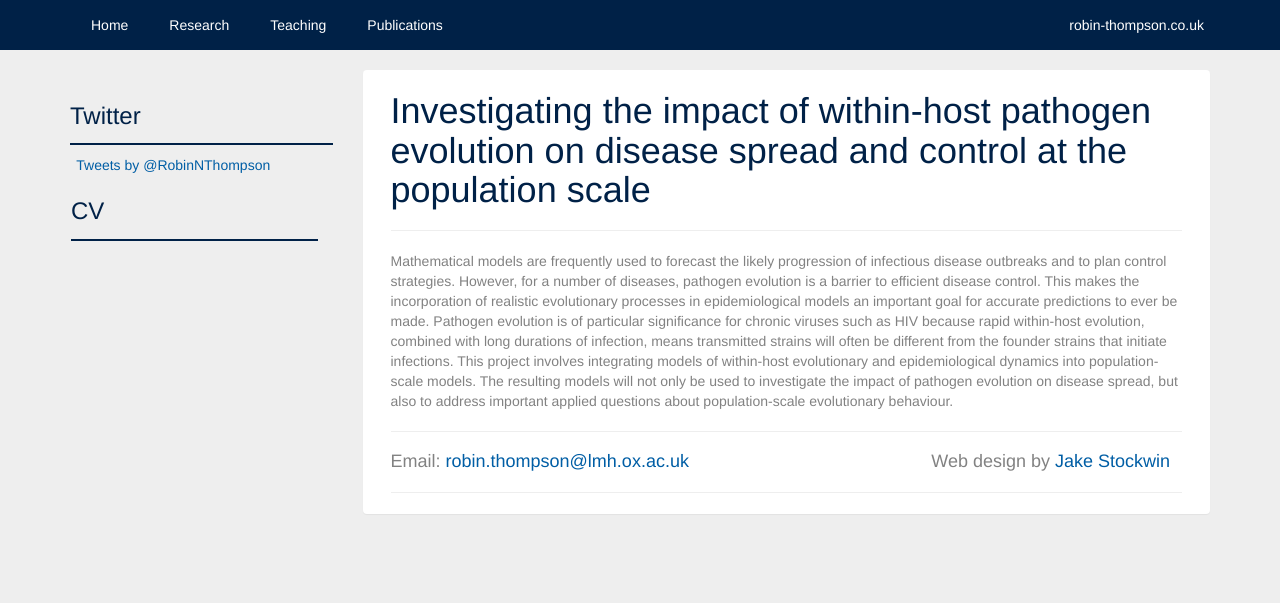
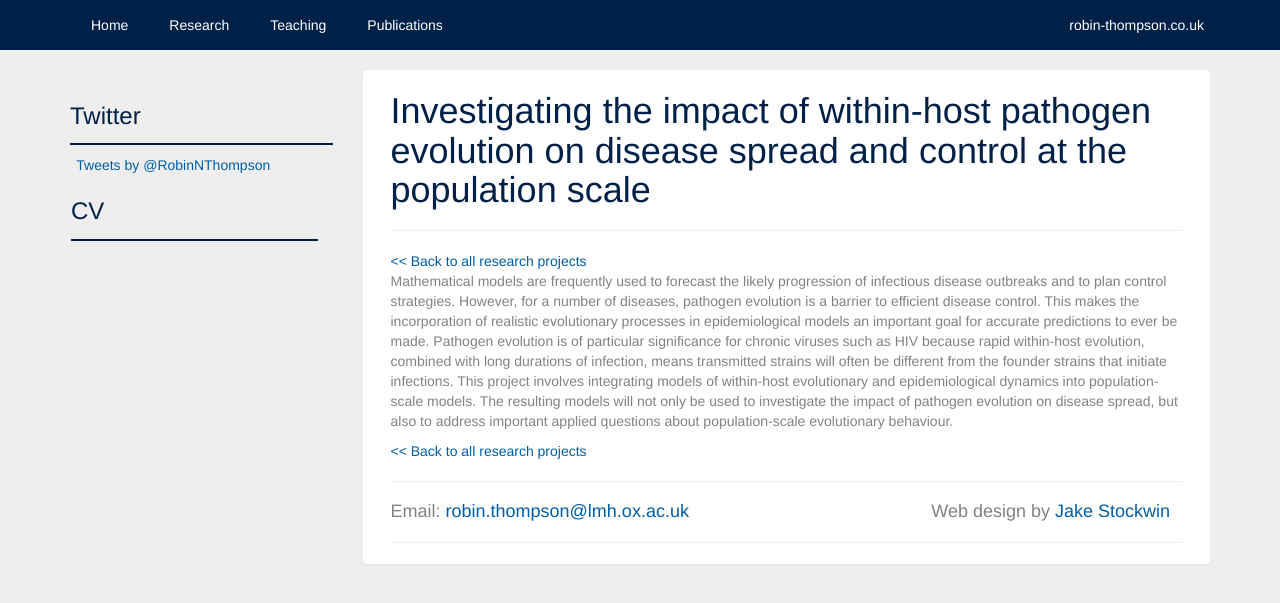
Before and after one commit to robin-thompson/robin-thompson.github.io, a Jekyll site: the page built from _research-projects/003-Investigating-the-impact-of-pathogen-evolution-on-disease-spread.html, in a window 1280 px wide. Shown: the top 603 px of the page. Built offline with Jekyll 4.4.1, drawn with Linux system fonts in a browser that asks for light colours; nearby versions of some CDN libraries; comment, search, counter and statistics services are not loaded.

Commit message:
And back button to research pages

```diff
--- a/_config.yml
+++ b/_config.yml
@@ -10,3 +10,9 @@ defaults:
       path: ""
     values:
       layout: "default"
+  -
+    scope:
+      path: ""
+      type: research-projects
+    values:
+      is_research_project: true
--- a/_layouts/default.html
+++ b/_layouts/default.html
@@ -121,7 +121,14 @@
 							<h1 id="heading" class="title">{{ page.heading }}</h1>
 							<hr>
 							<div id="content">
+								{% if page.is_research_project == true %}
+									<a href="/research.html" onClick="changeDiv(event, '/research.html', 'Research', 'Research Interests', 'Research')"><< Back to all research projects</a>
+									<br>
+								{% endif %}
 								{{content}}
+								{% if page.is_research_project == true %}
+									<a href="/research.html" onClick="changeDiv(event, '/research.html', 'Research', 'Research Interests', 'Research')"><< Back to all research projects</a>
+								{% endif %}
 							</div>
 
 					<hr>
```
